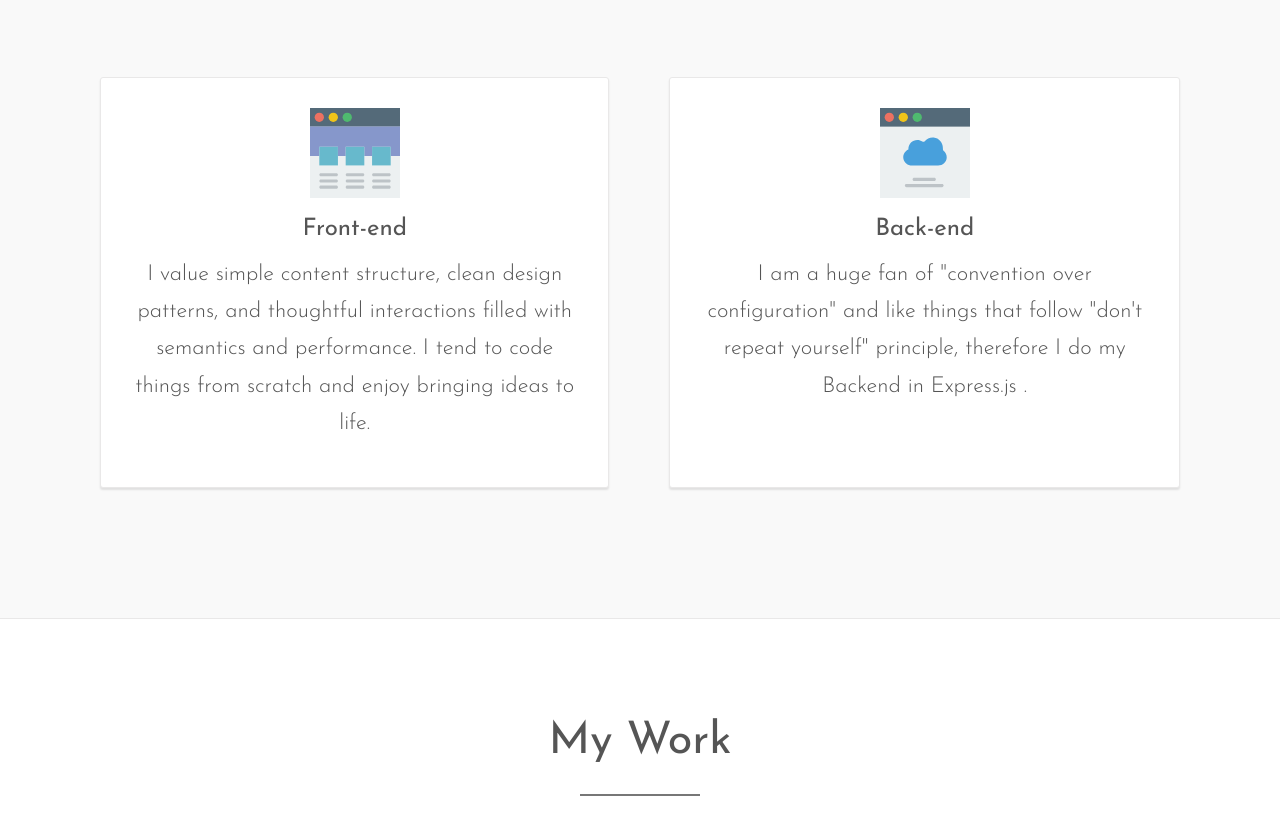
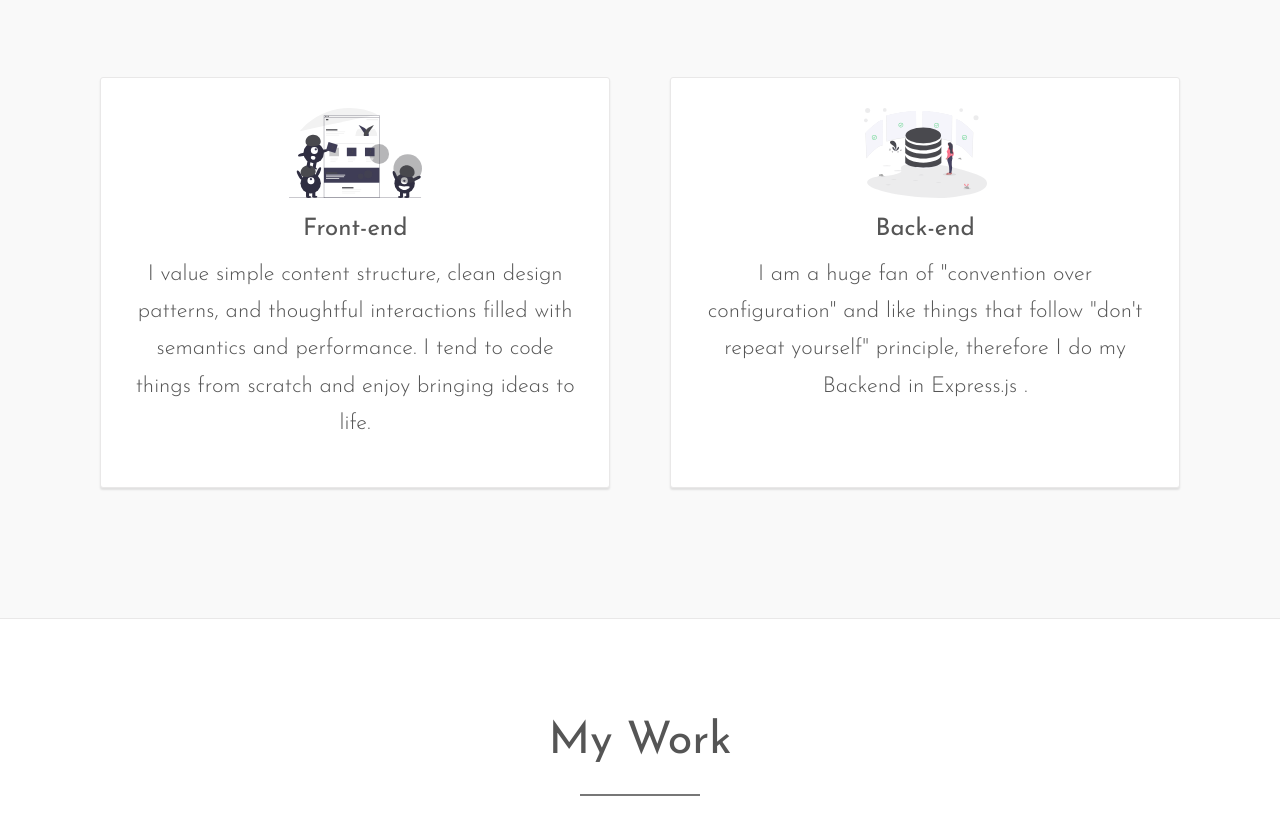
Before and after one commit to tatasfachrul/portofolio, a website built with Parcel: page src/index.html in a window 1280 px wide. Shown: the part 3181-4004 px from the top of the page. Built offline with nearby package versions, Linux system fonts and the light colour scheme.

Commit message:
add new icon

```diff
--- a/src/index.html
+++ b/src/index.html
@@ -171,7 +171,7 @@
 
 			<div class="row">
 				<div class="craft__item">
-					<img src="./img/browser-16.svg" alt="Browser" class="craft__img" />
+					<img src="./img/frontend.svg" alt="Browser" class="craft__img" />
 					<h3 class="heading-tertiary">Front-end</h3>
 					<p class="craft__description">
 						I value simple content structure, clean design patterns, and
@@ -183,7 +183,7 @@
 				<div class="craft__item hack"></div>
 
 				<div class="craft__item">
-					<img src="./img/browser-26.svg" alt="Server" class="craft__img" />
+					<img src="./img/backend.svg" alt="Server" class="craft__img" />
 					<h3 class="heading-tertiary">Back-end</h3>
 					<p class="craft__description">
 						I am a huge fan of "convention over configuration" and like things
```
Also changed, not shown: src/img/backend.svg (added), src/img/frontend.svg (added).
